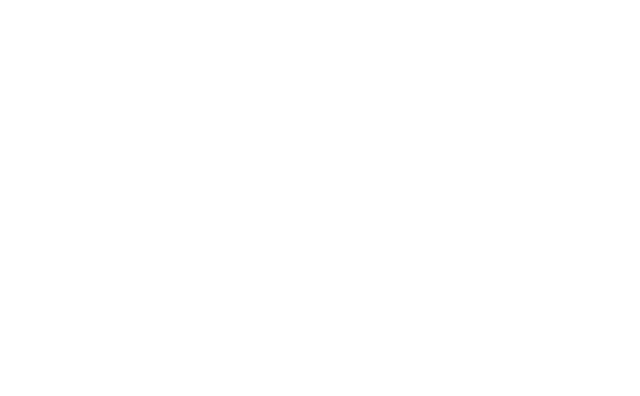
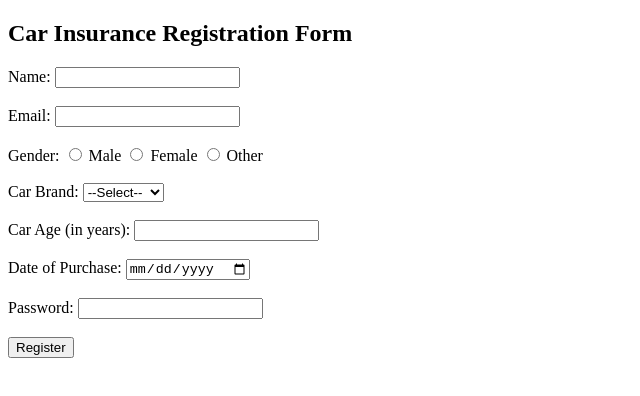
Before and after one commit to acciojob/car-insurance-form-code-nav-ds, a website: page main.html in a window 1280 px wide. Shown: the whole page, without its empty margins (0-640 px from the left). Drawn offline with Linux system fonts and the light colour scheme.

Commit message:
created a submission

```diff
--- a/main.html
+++ b/main.html
@@ -1,16 +1,57 @@
 <!DOCTYPE html>
+<html lang="en">
+<head>
+  <meta charset="UTF-8">
+  <title>Car Insurance Registration</title>
+</head>
+<body>
 
-<html>
+  <h2>Car Insurance Registration Form</h2>
 
-<head>
-	<link rel="stylesheet" href="styles.css">
-</head>
+  <form method="POST">
+    <!-- Name -->
+    <label for="name">Name:</label>
+    <input type="text" id="name" name="name" required><br><br>
 
-<body>
-	<!-- the entire body must be written by student -->
-    <script type="text/javascript" src="./script.js">
-</script>
+    <!-- Email -->
+    <label for="email">Email:</label>
+    <input type="email" id="email" name="email" required><br><br>
+
+    <!-- Gender -->
+    <span>Gender:</span>
+    <input type="radio" id="male" name="gender" value="Male" required>
+    <label for="male">Male</label>
+
+    <input type="radio" id="female" name="gender" value="Female" required>
+    <label for="female">Female</label>
+
+    <input type="radio" id="other" name="gender" value="Other" required>
+    <label for="other">Other</label><br><br>
+
+    <!-- Car Brands -->
+    <label for="cars">Car Brand:</label>
+    <select id="cars" name="cars">
+      <option value="">--Select--</option>
+      <option value="BMW">BMW</option>
+      <option value="Audi">Audi</option>
+      <option value="Mercedez">Mercedez</option>
+    </select><br><br>
+
+    <!-- Car Age -->
+    <label for="carage">Car Age (in years):</label>
+    <input type="number" id="carage" name="carage" required><br><br>
+
+    <!-- Date of Purchase -->
+    <label for="dop">Date of Purchase:</label>
+    <input type="date" id="dop" name="dop" required><br><br>
+
+    <!-- Password -->
+    <label for="password">Password:</label>
+    <input type="password" id="password" name="password" required><br><br>
+
+    <!-- Submit Button -->
+    <button type="submit">Register</button>
+  </form>
 
 </body>
-
 </html>
```
